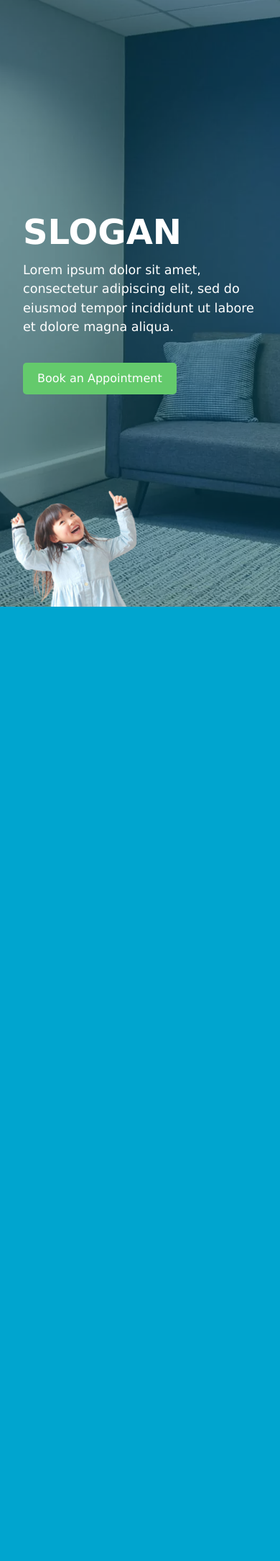
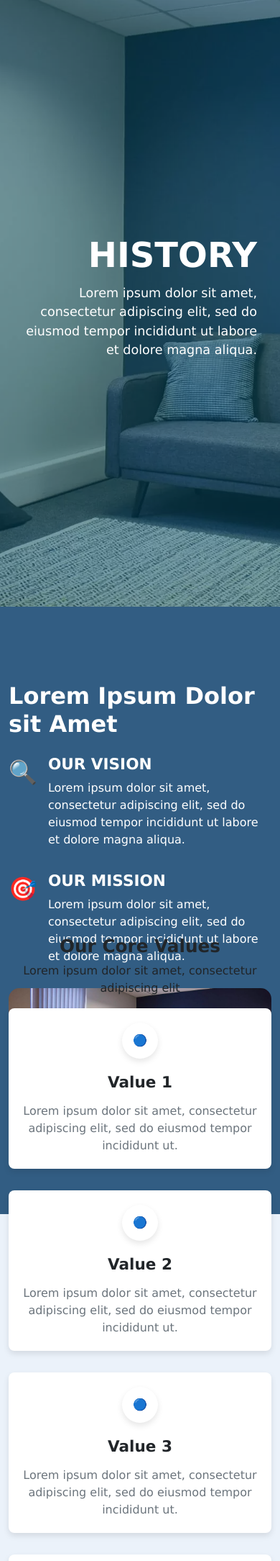
Before and after one commit to APC-SoCIT/APC-2024-2025-T1-03-Occupational-Therapy-Clinic, a Django app: page /about-us/ in a window 390 px wide. Shown: the part 71-2240 px from the top of the page at 72% size. Before the commit the page ends 914 px from the top, so only its background shows below. Run offline with Django 3.2, Linux system fonts and the light colour scheme.

```diff
--- a/O4P/home/templates/home/about_us.html
+++ b/O4P/home/templates/home/about_us.html
@@ -2,20 +2,119 @@
 {% load static %}
 
 {% block content %}
-<div class="home-1">
-        <div class="container">
-          <div class="row">
-            <div class="col-lg-6">
-              <div class="home-1-cont">
-                <h1 class="home-1-header">SLOGAN</h1>
-                <p class="body-text">Lorem ipsum dolor sit amet, consectetur adipiscing elit, sed do eiusmod tempor incididunt ut labore et dolore magna aliqua.</p>
-                <button class="btn btn-appointment">Book an Appointment</button>
+<div class="about-1">
+  <div class="container">
+    <div class="row">
+      <div class="col">
+      </div>
+      <div class="col-lg-9">
+        <div class="about-1-cont">
+          <h1 class="about-1-header">HISTORY</h1>
+          <p class="body-text">Lorem ipsum dolor sit amet, consectetur adipiscing elit, sed do eiusmod tempor incididunt ut labore et dolore magna aliqua.</p>
+        </div>
+      </div>
+    </div>
+  </div>
+</div>
+
+<div class="about-2">
+  <div class="container">
+      <div class="row align-items-center">
+          <div class="col-lg-6">
+              <h1 class="about-2-header">Lorem Ipsum Dolor sit Amet</h1>
+              <div class="mt-4">
+                  <!-- Vision -->
+                  <div class="d-flex align-items-start my-3">
+                      <span class="icon">🔍</span>
+                      <div>
+                          <h4 class="fw-bold">OUR VISION</h4>
+                          <p class="about-2-cont">
+                              Lorem ipsum dolor sit amet, consectetur adipiscing elit, sed do eiusmod tempor incididunt ut labore et dolore magna aliqua.
+                          </p>
+                      </div>
+                  </div>
+                  <div class="d-flex align-items-start my-3">
+                      <span class="icon">🎯</span>
+                      <div>
+                          <h4 class="fw-bold">OUR MISSION</h4>
+                          <p class="about-2-cont">
+                              Lorem ipsum dolor sit amet, consectetur adipiscing elit, sed do eiusmod tempor incididunt ut labore et dolore magna aliqua.
+                          </p>
+                      </div>
+                  </div>
               </div>
+          </div>
+
+          <div class="col-lg-6">
+              <img src="images/clinic-bg.jpg" alt="Our Vision and Mission" class="abour-2-img mission-box img-fluid">
+          </div>
+      </div>
+  </div>
+</div>
+
+<div class="about-3">
+<div class="container">
+    <div class="row">
+      <div>
+        <h2 class="fw-bold">Our Core Values</h2>
+        <p>Lorem ipsum dolor sit amet, consectetur adipiscing elit</p>
+      </div>
+        <!-- First Row -->
+        <div class="col-md-4">
+            <div class="about-3-card">
+                <div class="icon-circle">
+                    <span>🔵</span>
+                </div>
+                <h4>Value 1</h4>
+                <p class="card-text">Lorem ipsum dolor sit amet, consectetur adipiscing elit, sed do eiusmod tempor incididunt ut.</p>
             </div>
-            <div class="col-lg-6">
-              <img src="{% static 'images/kid.png' %}" class="child-image" alt="Child Image">
+        </div>
+        <div class="col-md-4">
+            <div class="about-3-card">
+                <div class="icon-circle">
+                    <span>🔵</span>
+                </div>
+                <h4>Value 2</h4>
+                <p class="card-text">Lorem ipsum dolor sit amet, consectetur adipiscing elit, sed do eiusmod tempor incididunt ut.</p>
             </div>
-          </div>
         </div>
+        <div class="col-md-4">
+            <div class="about-3-card">
+                <div class="icon-circle">
+                    <span>🔵</span>
+                </div>
+                <h4>Value 3</h4>
+                <p class="card-text">Lorem ipsum dolor sit amet, consectetur adipiscing elit, sed do eiusmod tempor incididunt ut.</p>
+            </div>
+        </div>
+        <!-- Second Row -->
+        <div class="col-md-4">
+            <div class="about-3-card">
+                <div class="icon-circle">
+                    <span>🔵</span>
+                </div>
+                <h4>Value 4</h4>
+                <p class="card-text">Lorem ipsum dolor sit amet, consectetur adipiscing elit, sed do eiusmod tempor incididunt ut.</p>
+            </div>
+        </div>
+        <div class="col-md-4">
+            <div class="about-3-card">
+                <div class="icon-circle">
+                    <span>🔵</span>
+                </div>
+                <h4>Value 5</h4>
+                <p class="card-text">Lorem ipsum dolor sit amet, consectetur adipiscing elit, sed do eiusmod tempor incididunt ut.</p>
+            </div>
+        </div>
+        <div class="col-md-4">
+            <div class="about-3-card">
+                <div class="icon-circle">
+                    <span>🔵</span>
+                </div>
+                <h4>Value 6</h4>
+                <p class="card-text">Lorem ipsum dolor sit amet, consectetur adipiscing elit, sed do eiusmod tempor incididunt ut.</p>
+            </div>
+        </div>
+    </div>
 </div>
 {% endblock %}
--- a/O4P/static/css/style_website.css
+++ b/O4P/static/css/style_website.css
@@ -215,3 +215,113 @@ html, body {
     font-size: 1rem;
     color: white;
 }
+
+/*about us*/
+.about-1 {
+    position: relative;
+    background-image: url('images/clinic-bg.jpg');
+    background-size: cover;
+    background-position: center;
+    color: white;
+    height: 100vh;
+    display: flex;
+    align-items: center;
+    justify-content: center;
+  }
+
+  .about-1::before {
+    content: "";
+    position: absolute;
+    top: 0;
+    left: 0;
+    width: 100%;
+    height: 100%;
+    background-color: #004E64;
+    opacity: 50%; /* Change opacity and color as needed */
+    z-index: 1; /* Make sure this is behind the content */
+  }
+
+  .about-1-header {
+    font-size: 3rem;
+    font-weight: bold;
+  }
+
+  .about-1-cont {
+    position: relative;
+    padding: 20px;
+    border-radius: 10px;
+    z-index: 2; /* Ensure content is above the overlay */
+    text-align: right;
+  }
+
+  .about-2 {
+    position: relative;
+    background-color: #325d83;
+    color: white;
+    height: 100vh;
+    display: flex;
+    align-items: center;
+    justify-content: center;
+  }
+
+  .about-2-header {
+    font-size: 2rem;
+    font-weight: bold;
+  }
+
+  .icon {
+    font-size: 2rem;
+    margin-right: 15px;
+  }
+
+  .about-2-cont {
+    font-size: 1rem;
+  }
+
+  .mission-box {
+    border-radius: 15px;
+  }
+
+  .about-2-img {
+    border-radius: 15px;
+    width: 100%;
+  }
+
+  .about-3 {
+    position: relative;
+    background-color: #EBF2FA;
+    height: 100vh;
+    display: flex;
+    align-items: center;
+    justify-content: center;
+    text-align: center;
+  }
+
+  .about-3-card {
+    background-color: #fff;
+    border-radius: 8px;
+    box-shadow: 0 4px 8px rgba(0, 0, 0, 0.1);
+    padding: 20px;
+    margin-bottom: 30px;
+  }
+
+  .about-3-card h4 {
+    font-weight: bold;
+    margin-bottom: 15px;
+  }
+
+  .about-3-card .icon-circle {
+    width: 50px;
+    height: 50px;
+    background-color: white;
+    border-radius: 50%;
+    display: flex;
+    align-items: center;
+    justify-content: center;
+    margin: 0 auto 20px;
+    box-shadow: 0 4px 8px rgba(0, 0, 0, 0.1);
+  }
+
+  .card-text {
+    color: #6c757d;
+  }
```
